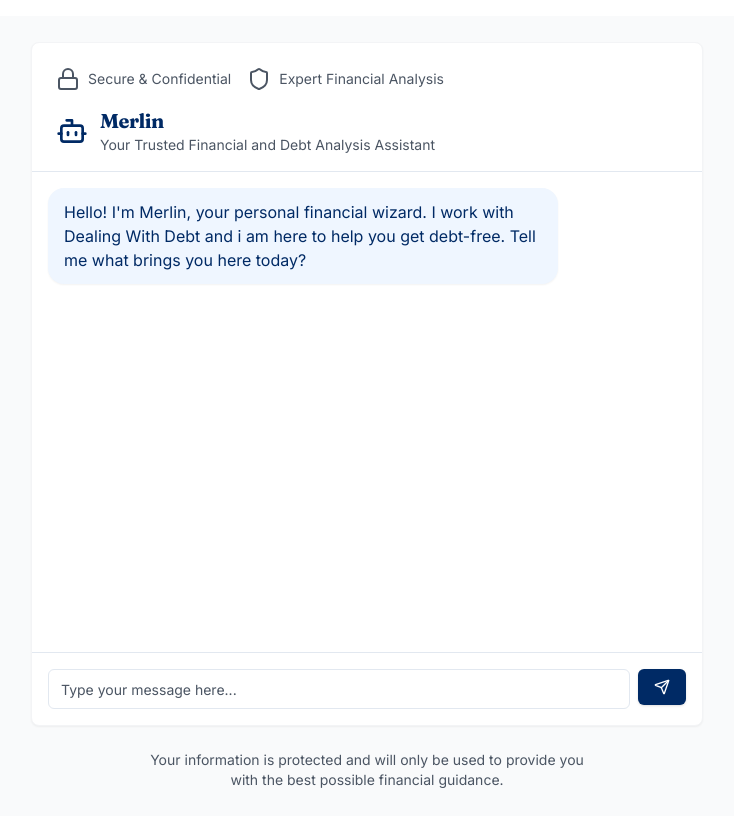
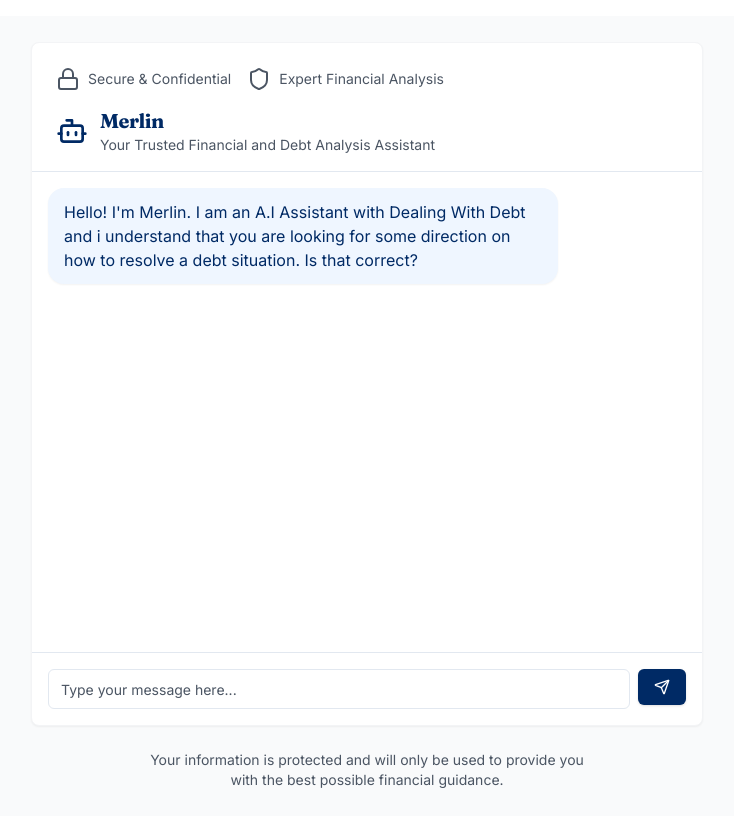
Before and after one commit to malhotra-vikas/debt-management-app, a Next.js app: page /merlin in a window 1280 px wide. Shown: the top 826 px of the page, without its empty margins (273-1007 px from the left). Built offline with nearby package versions, Linux system fonts and the light colour scheme.

Commit message:
Updated the leadikng querstion

```diff
--- a/components/merlin.tsx
+++ b/components/merlin.tsx
@@ -19,8 +19,8 @@ interface CollectedData {
 
 const initialMessage = {
     id: "initial-message",
-    content: `Hello! I'm Merlin, your personal financial wizard. I work with Dealing With Debt and i am here to help you get debt-free.
-        Tell me what brings you here today? `,
+    content: `Hello! I'm Merlin. I am an A.I Assistant with Dealing With Debt and i understand that you are looking for some direction on how to resolve a debt situation.
+        Is that correct? `,
     role: "assistant",
 }
 
```
